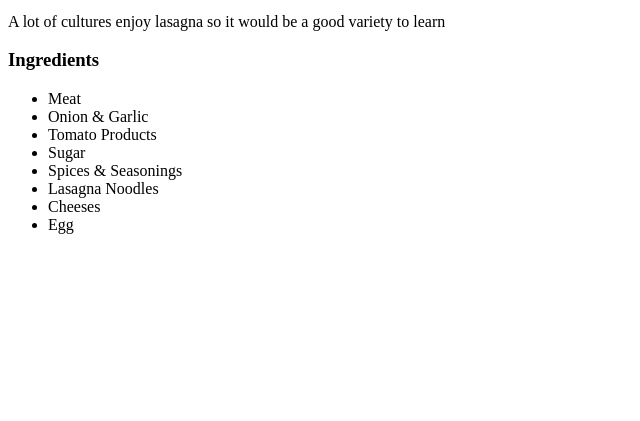
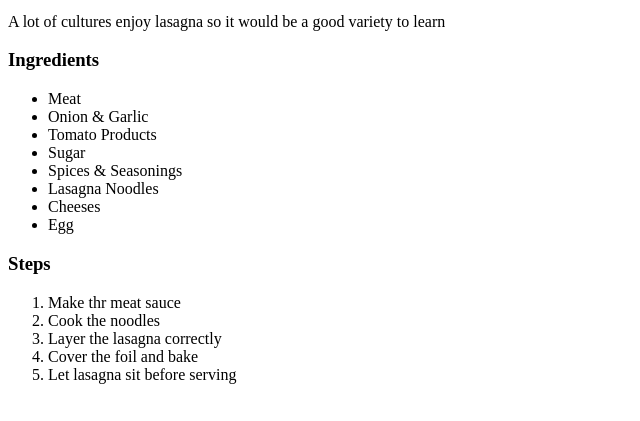
Before and after one commit to EvadeDrew/odin-recipes, a plain HTML site: page recipes/lasagna.html in a window 1280 px wide. Shown: the part 379-800 px from the top of the page, without its empty margins (0-640 px from the left). Drawn offline with Linux system fonts and the light colour scheme.

Commit message:
ol for lasagna.html

```diff
--- a/recipes/lasagna.html
+++ b/recipes/lasagna.html
@@ -24,5 +24,14 @@
         <li>Cheeses</li>
         <li>Egg</li>
     </ul>
+
+    <h3>Steps</h3>
+    <ol>
+        <li>Make thr meat sauce</li>
+        <li>Cook the noodles</li>
+        <li>Layer the lasagna correctly</li>
+        <li>Cover the foil and bake</li>
+        <li>Let lasagna sit before serving</li>
+    </ol>
 </body>
 </html>
```
